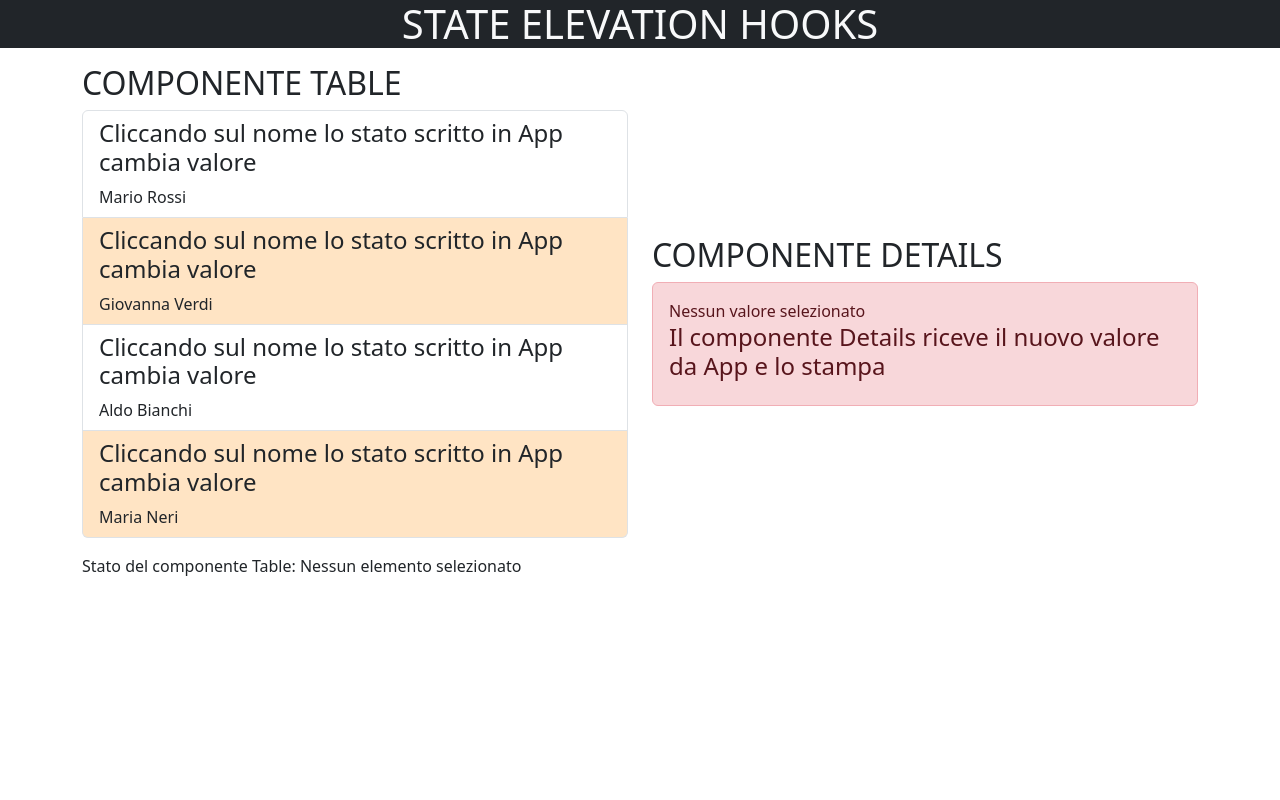
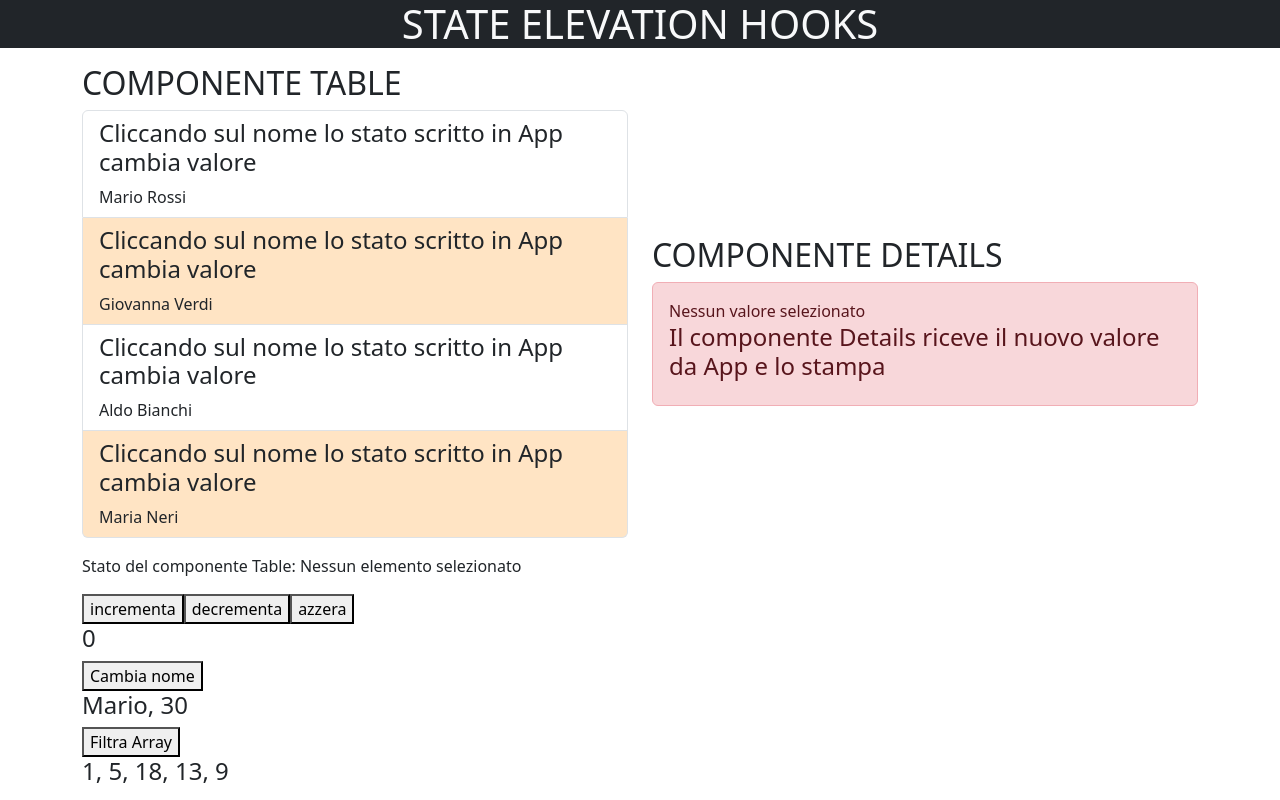
Before and after one commit to dadegi/FS0226-W10D2, a React (Vite) app: page / in a window 1280 px wide. Built offline with nearby package versions, Linux system fonts and the light colour scheme.

Commit message:
Codici lezione W10D2

```diff
--- a/src/App.jsx
+++ b/src/App.jsx
@@ -5,6 +5,7 @@ import Table from './assets/components/Table';
 import { Component } from 'react';
 import { Container, Row, Col } from 'react-bootstrap';
 import Details from './assets/components/Details';
+import Counter from './assets/components/counter';
 
 // Il componente Table dovrà comunicare il proprio stato al componente Details, che sarà fratello nella gerarchia di App. Per definizione i due componenti fratelli non possono comunicare tra loro, quindi, perché condividano lo stesso stato, devo ELEVARLO, cioè lo devo far gestire al componente padre (App) che lo comunicherà a entrambi tramite props.
 // Il component App deve quindi diventare (per ora) un class component
@@ -30,7 +31,9 @@ class App extends Component {
 		return (
 			<div>
 				<header className='container-fluid bg-dark'>
-					<h1 className='text-center text-light'>STATE ELEVATION HOOKS</h1>
+					<h1 className='text-center text-light'>
+						STATE ELEVATION HOOKS
+					</h1>
 				</header>
 				<Container>
 					<Row className='mt-3'>
@@ -52,6 +55,9 @@ class App extends Component {
 							/>
 						</Col>
 					</Row>
+					<div>
+						<Counter />
+					</div>
 				</Container>
 			</div>
 		);
--- /dev/null
+++ b/src/assets/components/counter.jsx
@@ -0,0 +1,33 @@
+import { useState } from 'react';
+
+const Counter = () => {
+	const [count, setCount] = useState(0);
+	const [user, setUser] = useState({ name: 'Mario', age: 30 });
+	const [numArray, setNumArray] = useState([1, 5, 18, 13, 9]);
+
+	let newName = 'Antonio';
+	const filteredArray = numArray.filter((num) => num < 10);
+
+	console.log(user);
+
+	return (
+		<>
+			<button onClick={() => setCount(count + 1)}>incrementa</button>
+			<button onClick={() => setCount(count - 1)}>decrementa</button>
+			<button onClick={() => setCount(0)}>azzera</button>
+			<h4>{count}</h4>
+			<button onClick={() => setUser(() => ({ name: newName, age: 25 }))}>
+				Cambia nome
+			</button>
+			<h4>
+				{user.name}, {user.age}
+			</h4>
+			<button onClick={() => setNumArray(() => filteredArray)}>
+				Filtra Array
+			</button>
+			<h4>{numArray.join(', ')}</h4>
+		</>
+	);
+};
+
+export default Counter;
```
